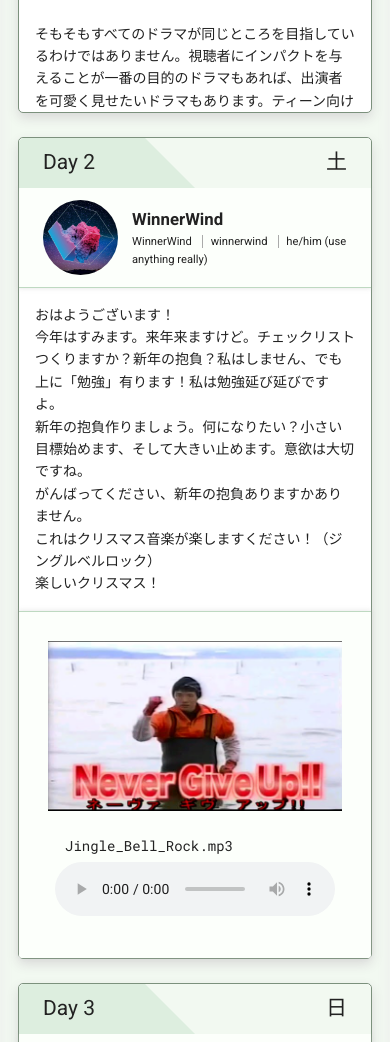
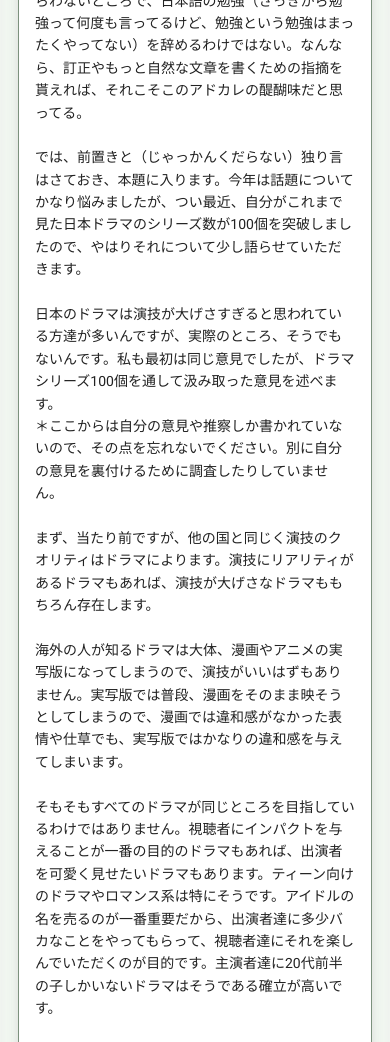
Before and after one commit to EJLX-discord/Advent-Calendar-2024, a website: page index.html in a window 390 px wide. Shown: the part 3994-5036 px from the top of the page. Drawn offline with Linux system fonts and the light colour scheme.

Commit message:
Improve mobile viewing

```diff
--- a/styles/index.css
+++ b/styles/index.css
@@ -221,7 +221,7 @@ body {
   overflow-y: auto;
 }
 
-@media only screen and (max-width: 600px) {
+@media only screen and (max-width: 1080px) {
   html {
     font-size: 14px;
   }
@@ -239,5 +239,6 @@ body {
 
    .entry-content {
     padding: 16px;
+    max-height: none;
    }
 }
```
